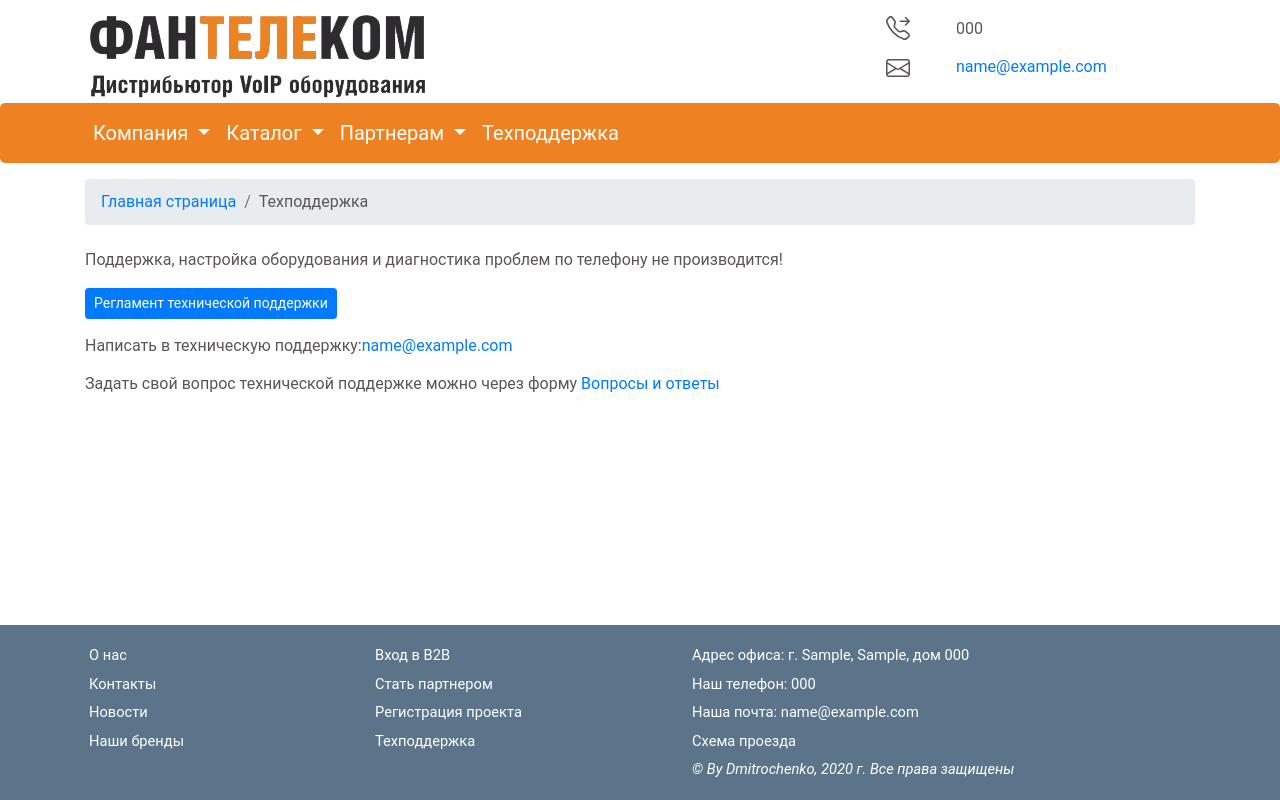
After one commit to Vas322/funtelecom, a Django app: template funsite/templates/funsite/support_page.html in a window 1280 px wide. The commit adds this page. Run offline with Django 3.2, Linux system fonts and the light colour scheme; the template is opened without the code that fills it: most values are stand-ins (such as "Sample title", 1, 10 or a date in 2020); some libraries are stand-ins or nearby versions.

Commit message:
Added the page for support. Fixed all_contacts page.

```diff
--- a/funsite/models.py
+++ b/funsite/models.py
@@ -99,6 +99,9 @@ class CompanyInfo(models.Model):
     """Model with company information"""
     title = models.CharField(max_length=100, verbose_name='Название Компании')
     description = models.TextField(verbose_name='Описание компании')
+
+    def __str__(self):
+        return self.title
 
     class Meta:
         verbose_name = 'Инфо о компании'
--- /dev/null
+++ b/funsite/static/funsite/script.js
@@ -0,0 +1,7 @@
+  $(function () {
+  	$('[data-toggle="tooltip"]').tooltip()
+  });
+
+  $('#myModal').on('shown.bs.modal', function () {
+  	$('#myInput').trigger('focus')
+  });
--- a/funsite/static/funsite/style.css
+++ b/funsite/static/funsite/style.css
@@ -86,7 +86,6 @@ nav.navbar .dropdown:hover > .dropdown-menu {
 	grid-template-columns: 1fr 1fr 1fr;
 	grid-column-gap: 20px;
 }
-
 .img-news img{
 	width: 100%;
 	height: 200px;
@@ -98,12 +97,11 @@ nav.navbar .dropdown:hover > .dropdown-menu {
 }
 .title-company{
 	border-bottom: 2px solid;
-	width: 50%;
+	width: 70%;
 	border-color: #ee8121;
 	padding-top: 10px;
 	margin-bottom: 15px;
 }
-
 .text-company{
 	overflow: hidden;
 	position: relative;
@@ -121,9 +119,13 @@ nav.navbar .dropdown:hover > .dropdown-menu {
 	background: linear-gradient(to bottom, rgba(255, 255, 255, 0), white 100%);
 	pointer-events: none;
 }
-
 .content {
   flex: 1 0 auto;
+}
+.contact{
+	display: grid;
+	grid-template-columns: 1fr 1fr;
+	grid-gap: 20px;
 }
 .footer {
   background-color: #5c7489;
@@ -133,7 +135,6 @@ nav.navbar .dropdown:hover > .dropdown-menu {
 .footer-list-item a{
 	color: #FFF;
 	text-decoration:none;
-
 }
 .footer-list{
 	font-size: 11pt;
@@ -147,7 +148,6 @@ nav.navbar .dropdown:hover > .dropdown-menu {
   flex-direction: column;
   height: 100%;
 }
-
 .align-self-start{
 	width:200px;
 }
--- a/funsite/templates/funsite/all_news.html
+++ b/funsite/templates/funsite/all_news.html
@@ -9,6 +9,7 @@
 			<nav aria-label="breadcrumb">
 			<ol class="breadcrumb">
 				<li class="breadcrumb-item"><a href="{% url 'index' %}">Главная страница</a></li>
+				<li class="breadcrumb-item">Новости</li>
 			</ol>
 		</nav>
 
--- a/funsite/templates/funsite/base.html
+++ b/funsite/templates/funsite/base.html
@@ -52,7 +52,7 @@
           </div>
         </li>
         <li class="nav-item">
-          <a class="nav-link text-white" href="#">Техподдержка</a>
+          <a class="nav-link text-white" href="{% url 'support_page' %}">Техподдержка</a>
         </li>
       </ul>
     </div>
@@ -77,6 +77,7 @@
 }
 
 </style>
+<script src="{% static 'funsite/script.js' %}"></script>
 <script src="https://code.jquery.com/jquery-3.5.1.slim.min.js" integrity="sha384-DfXdz2htPH0lsSSs5nCTpuj/zy4C+OGpamoFVy38MVBnE+IbbVYUew+OrCXaRkfj" crossorigin="anonymous"></script>
 <script src="https://cdn.jsdelivr.net/npm/popper.js@1.16.1/dist/umd/popper.min.js" integrity="sha384-9/reFTGAW83EW2RDu2S0VKaIzap3H66lZH81PoYlFhbGU+6BZp6G7niu735Sk7lN" crossorigin="anonymous"></script>
 <script src="https://stackpath.bootstrapcdn.com/bootstrap/4.5.2/js/bootstrap.min.js" integrity="sha384-B4gt1jrGC7Jh4AgTPSdUtOBvfO8shuf57BaghqFfPlYxofvL8/KUEfYiJOMMV+rV" crossorigin="anonymous"></script>
--- a/funsite/templates/funsite/company_info.html
+++ b/funsite/templates/funsite/company_info.html
@@ -11,13 +11,11 @@
 			<li class="breadcrumb-item"><a href="{% url 'index' %}">Главная страница</a></li>
 		</ol>
 	</nav>
-	{% for company in my_company_info %}
 	<div class="title-company">
-		<h2>{{ company.title }}</h2>
+		<h2>{{ my_company_info.title }}</h2>
 	</div>
 	<div class="description-company">
-		{{company.description}}
+		{{my_company_info.description}}
 	</div>
-	{% endfor %}
 </div>
 {% endblock content %}
--- a/funsite/templates/funsite/detail_news.html
+++ b/funsite/templates/funsite/detail_news.html
@@ -6,7 +6,7 @@
 
 
 {% block content %}
-<div class="container  p-3">
+<div class="container  pt-3">
 	<nav aria-label="breadcrumb">
 		<ol class="breadcrumb">
 			<li class="breadcrumb-item"><a href="{% url 'index' %}">Главная страница</a></li>
--- a/funsite/templates/funsite/footer.html
+++ b/funsite/templates/funsite/footer.html
@@ -34,5 +34,4 @@
 			</div>
 		</div>
 	</div>
-</div>
 {% endblock footer %}
--- a/funsite/templates/funsite/header.html
+++ b/funsite/templates/funsite/header.html
@@ -6,20 +6,34 @@
 
 <div class="container">
   <div class="row">
-    <div class="col-sm">
+    <div class="col-sm-3">
       <div class="header">
         <div class="logo"><a href="/"><img src="{% static 'funsite/logo_fun.png' %}"
          alt="logo"></a>
        </div>
      </div>
    </div>
-   <div class="col-sm">
-     <div class="contacts">
-      <p>{{ phone_main_office_proc }}</p>
-       <p><a href="mailto:">{{ email_main_office_proc }}</a></p>
-     </div>
-   </div>
- </div>
+   <div class="col-sm-6 pt-2">
+     <div class="text-right pt-2">
+      <p>
+        <svg width="1.5em" height="1.5em" viewBox="0 0 16 16" class="bi bi-telephone-forward" fill="currentColor" xmlns="http://www.w3.org/2000/svg">
+          <path fill-rule="evenodd" d="M3.654 1.328a.678.678 0 0 0-1.015-.063L1.605 2.3c-.483.484-.661 1.169-.45 1.77a17.568 17.568 0 0 0 4.168 6.608 17.569 17.569 0 0 0 6.608 4.168c.601.211 1.286.033 1.77-.45l1.034-1.034a.678.678 0 0 0-.063-1.015l-2.307-1.794a.678.678 0 0 0-.58-.122l-2.19.547a1.745 1.745 0 0 1-1.657-.459L5.482 8.062a1.745 1.745 0 0 1-.46-1.657l.548-2.19a.678.678 0 0 0-.122-.58L3.654 1.328zM1.884.511a1.745 1.745 0 0 1 2.612.163L6.29 2.98c.329.423.445.974.315 1.494l-.547 2.19a.678.678 0 0 0 .178.643l2.457 2.457a.678.678 0 0 0 .644.178l2.189-.547a1.745 1.745 0 0 1 1.494.315l2.306 1.794c.829.645.905 1.87.163 2.611l-1.034 1.034c-.74.74-1.846 1.065-2.877.702a18.634 18.634 0 0 1-7.01-4.42 18.634 18.634 0 0 1-4.42-7.009c-.362-1.03-.037-2.137.703-2.877L1.885.511zm10.762.135a.5.5 0 0 1 .708 0l2.5 2.5a.5.5 0 0 1 0 .708l-2.5 2.5a.5.5 0 0 1-.708-.708L14.293 4H9.5a.5.5 0 0 1 0-1h4.793l-1.647-1.646a.5.5 0 0 1 0-.708z"/>
+        </svg>
+      </p>
+      <p>
+        <svg width="1.5em" height="1.5em" viewBox="0 0 16 16" class="bi bi-envelope" fill="currentColor" xmlns="http://www.w3.org/2000/svg">
+          <path fill-rule="evenodd" d="M0 4a2 2 0 0 1 2-2h12a2 2 0 0 1 2 2v8a2 2 0 0 1-2 2H2a2 2 0 0 1-2-2V4zm2-1a1 1 0 0 0-1 1v.217l7 4.2 7-4.2V4a1 1 0 0 0-1-1H2zm13 2.383l-4.758 2.855L15 11.114v-5.73zm-.034 6.878L9.271 8.82 8 9.583 6.728 8.82l-5.694 3.44A1 1 0 0 0 2 13h12a1 1 0 0 0 .966-.739zM1 11.114l4.758-2.876L1 5.383v5.73z"/>
+        </svg>
+      </p>
+    </div>
+  </div>
+  <div class="col-sm-3 pt-2">
+   <div class="contacts text-left">
+    <p class="pl-3">{{ phone_main_office_proc }}</p>
+    <p class="pl-3" data-toggle="tooltip" data-placement="left" title="Написать письмо"><a href="mailto:">{{ email_main_office_proc }}</a></p>
+  </div>
+</div>
+</div>
 </div>
 
 {% endblock header %}
--- /dev/null
+++ b/funsite/templates/funsite/support_page.html
@@ -0,0 +1,49 @@
+{% extends 'funsite/base.html' %}
+{% load thumbnail %}
+{% load static %}
+
+{% block title %} Funtelecom - Техподдержка {% endblock title %}
+
+
+{% block content %}
+<div class="container pt-3">
+	<nav aria-label="breadcrumb">
+		<ol class="breadcrumb">
+			<li class="breadcrumb-item"><a href="{% url 'index' %}">Главная страница</a></li>
+			<li class="breadcrumb-item">Техподдержка</li>
+		</ol>
+	</nav>
+	<div class="pt-2">
+		<p>Поддержка, настройка оборудования и диагностика проблем по телефону не производится!</p>
+	</div>
+	<!-- Кнопка запуска модального окна -->
+	<button type="button" class="btn btn-primary btn-sm" data-toggle="modal" data-target="#myModal">
+		Регламент технической поддержки
+	</button>
+	<!-- Модальное окно -->
+	<div class="modal fade" id="myModal" tabindex="-1" role="dialog" aria-labelledby="myModalLabel" aria-hidden="true">
+		<div class="modal-dialog modal-lg">
+    <div class="modal-content">
+				<div class="modal-header">
+					<h4 class="modal-title" id="myModalLabel">Регламент технической поддержки</h4>
+				<button type="button" class="close" data-dismiss="modal" aria-label="Close">
+						<span aria-hidden="true">&times;</span>
+					</button>
+				</div>
+				<div class="modal-body">
+				{% include "funsite/support_reglament.html" %}
+				</div>
+				<div class="modal-footer">
+					<button type="button" class="btn btn-primary" data-dismiss="modal" aria-label="Close">С регламентом ознакомлен!</button>
+				</div>
+			</div>
+		</div>
+	</div>
+	<div>
+		<p class="pt-3">Написать в техническую поддержку:<a href="mailto:">{{ support_info.email_department }}</a></p>
+	</div>
+	<div>
+		<p>Задать свой вопрос технической поддержке можно через форму <a href="#">Вопросы и ответы</a></p>
+	</div>
+</div>
+{% endblock content %}
--- /dev/null
+++ b/funsite/templates/funsite/support_reglament.html
@@ -0,0 +1,39 @@
+<div class="p-3">
+	<h2>Границы гарантийных обязательств производителя:</h2>
+
+	<p>В каком случае производится гарантийный ремонт или замена оборудования по гарантии ?</p>
+
+	<p>Причинами нарушения работоспособности оборудования могут быть:</p>
+	<ol>
+		<li>Заводской брак определенного узла устройства(гарантийный случай), при котором не выполняется какая-либо функция или устройство не работает (не включается) совсем.</li>
+		<li>Проблема конкретной прошивки устройства, при которой какая-либо заявленная функция выполняется ненадлежащим образом или совсем не выполняется. При этом, данная проблема воспроизводится на всех устройствах данной модели. Ремонт или замена не производится, т.к. требуется выполнить обновление прошивки. Выпуск новой прошивки производителем выполняется в рамках   гарантийных и постгарантийных обязательств.</li>
+		<li>Нарушение условий эксплуатации оборудования пользователем (негарантийный случай).</li>
+		<li>Проблемы на каком-либо другом оборудовании пользователя, влияющие на работу устройства, в результате чего, оно не выполняет какую-либо функцию (негарантийный случай).</li>
+		<li>Проблемы, вызванные пользовательскими настройками оборудования (негарантийный случай). Внешние признаки могут быть такие же: какая-либо заявленная функция выполняется ненадлежащим образом или совсем не выполняется.</li>
+	</ol>
+	<p>Из перечисленных ситуаций видно, что внешние признаки проблем практически одинаковые. Только в случае п.1 выполняется гарантийный ремонт или замена оборудования. Выявление ситуации, описанной в п.1 производится в результате диагностики, без которой решение о гарантийном ремонте/замене не принимается.</p>
+
+	<p class="border-bottom pb-2">Диагностика проблемы и настройка оборудования в рамках телефонного разговора не производится!</p>
+
+	<h2>КАК И КОГДА МЫ МОЖЕМ ВАМ ПОМОЧЬ:</h2>
+	<ol>
+		<li>Провести определение возможных проблем с работоспособностью устройства (заводской брак). Необходим удаленный доступ к устройству по публичному IP адресу</li>
+		<li>Выполнить предварительное определение причин, по которым настройка не получается.
+		Данная диагностика предварительная. Выполняется в случае исключения влияния других Ваших сетевых устройств.</li>
+		<li>Осуществить информирование о наличии соответствующих доступных инструкций по оборудованию.</li>
+	</ol>
+	<p>Перед обращением в техподдержку попробуйте решить проблему сами! Обязательно проверьте актуальность установленного в Вашем оборудовании ПО (прошивки).</p>
+
+	<p class="border-bottom pb-2">Используете инструкции к оборудованию на нашем сайте, а также инструкции провайдеров услуг, которыми Вы пользуетесь (телефония, интернет)</p>
+
+	<h2>ВНИМАНИЕ:</h2>
+
+	<p>В бесплатную техподдержку по оборудованию не входит:</p>
+	<ol>
+		<li>Диагностика Вашей локальной сети.</li>
+		<li>Диагностика Вашего интернет-подключения и определение путей решения проблем с интернет-провайдером</li>
+		<li>Диагностика Ваших настроек и анализ возможных ошибок, при которых оборудование не выполняет заданные функции. Для проверки работособности оборудования используются типовые настройки из документации изготовителя.</li>
+		<li>Отладка настроек оборудования в процессе сопряжения разных устройств.</li>
+		<li>Настройка Вашего оборудования. Под настройкой понимается любое изменение заводских значений параметров оборудования с целью включения устройства в Вашу индивидуальную конфигурацию устройств.</li>
+	</ol>
+</div>
--- a/funsite/urls.py
+++ b/funsite/urls.py
@@ -1,6 +1,7 @@
 from django.urls import path
 
-from funsite.views import index, detail_brand, detail_news, all_news, all_brands, company_info, contacts_our_company
+from funsite.views import index, detail_brand, detail_news, all_news, all_brands, company_info, contacts_our_company, \
+    support_page
 
 urlpatterns = [
     path('', index, name='index'),
@@ -10,4 +11,5 @@ urlpatterns = [
     path('all_brands/', all_brands, name='all_brands'),
     path('company_info', company_info, name='company_info'),
     path('contacts_our_company', contacts_our_company, name='contact_our_company'),
+    path('support_page/', support_page, name='support_page'),
 ]
```
Also changed, not shown: funsite/templates/funsite/contacts_company.html (+9 -8 lines), funsite/views.py (+8 -1 lines).
